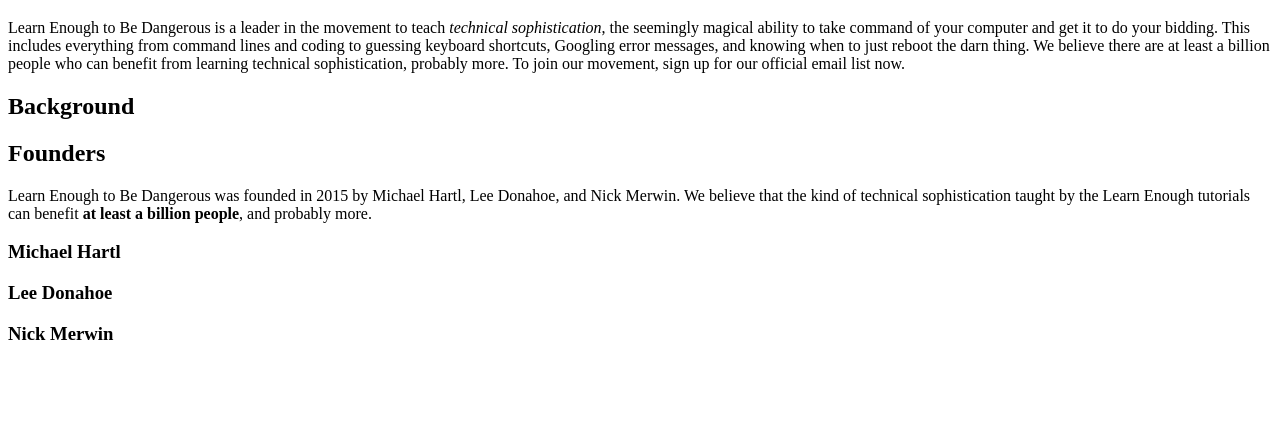
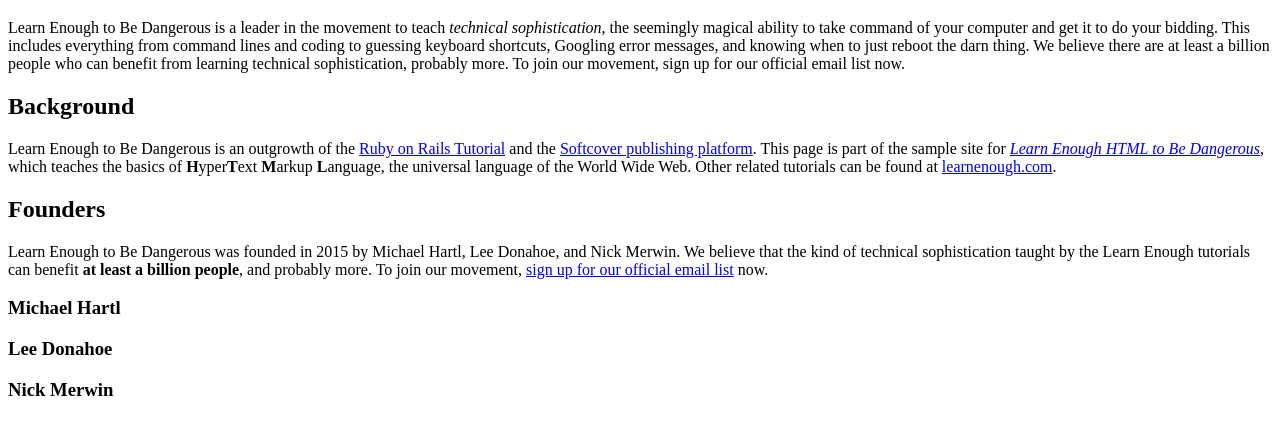
Before and after one commit to grin31/sample_website, a plain HTML site: page index.html in a window 1280 px wide. Shown: the part 61-496 px from the top of the page. Drawn offline with Linux system fonts and the light colour scheme.

Commit message:
make <a> tag

```diff
--- a/index.html
+++ b/index.html
@@ -21,13 +21,28 @@
 
 	<h2>Background</h2>
 
+	<p>
+      Learn Enough to Be Dangerous is an outgrowth of the
+      <a href="https://railstutorial.org/">Ruby on Rails Tutorial</a> and the
+      <a href="https://www.softcover.io/">Softcover publishing platform</a>.
+      This page is part of the sample site for
+      <a href="https://www.learnenough.com/html"><em>Learn Enough HTML to
+      Be Dangerous</em></a>, which teaches the basics of
+      <strong>H</strong>yper<strong>T</strong>ext <strong>M</strong>arkup
+      <strong>L</strong>anguage, the universal language of the World Wide Web.
+      Other related tutorials can be found at
+      <a href="https://www.learnenough.com/">learnenough.com</a>.
+    </p>
+
     <h2>Founders</h2>
 
     <p>
       Learn Enough to Be Dangerous was founded in 2015 by Michael Hartl, Lee
       Donahoe, and Nick Merwin. We believe that the kind of technical
       sophistication taught by the Learn Enough tutorials can benefit
-      <b>at least a billion people</b>, and probably more.
+      <b>at least a billion people</b>, and probably more. To
+      join our movement, <a href="https://learnenough.com/email">sign
+      up for our official email list</a> now.
     </p>
 
     <h3>Michael Hartl</h3>
```
